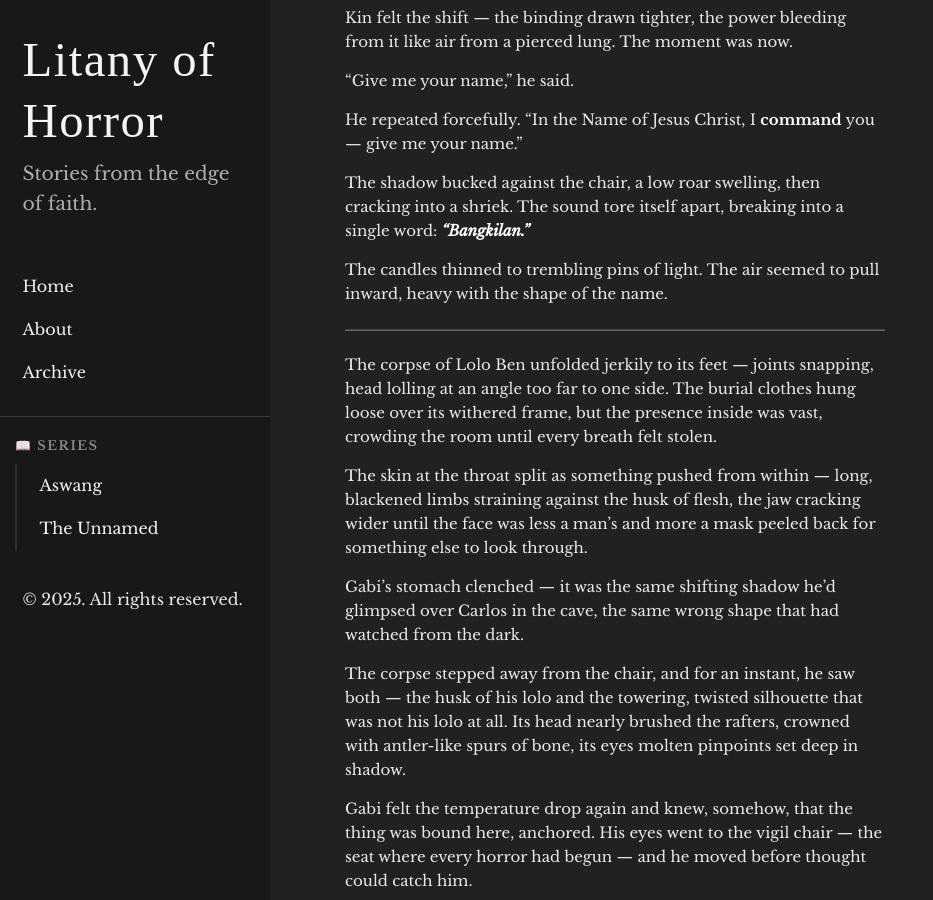
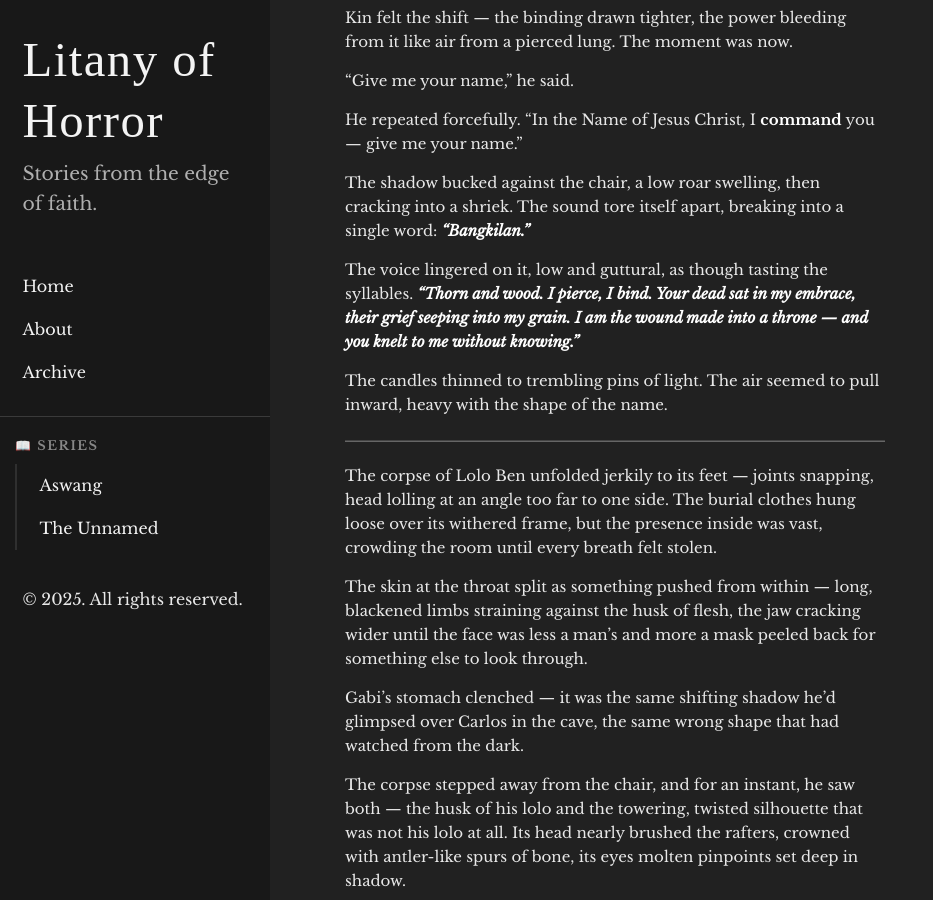
Before and after one commit to fearfulsmtry/litany-of-horror, a Jekyll site: the page built from _posts/2025-08-18-the-unnamed-part-viii.md, in a window 1280 px wide and 900 px high, scrolled down 3355 px. Shown: the whole window, without its empty margins (0-933 px from the left). Built offline with Jekyll 4.4.1, drawn with Linux system fonts in a browser that asks for light colours; some web fonts are replaced.

Commit message:
Add Bangkilan's revelation monologue in Part VIII
- Expand demon's self-identification with poetic explanation of its nature
- Clarify connection between demon, vigil chair, and family grief
- Enhance horror through "thorn and wood" imagery and binding metaphor
- Deepen the supernatural lore around the cursed vigil chair
- Strengthen the naming scene with demon's taunting self-description

```diff
--- a/_posts/2025-08-18-the-unnamed-part-viii.md
+++ b/_posts/2025-08-18-the-unnamed-part-viii.md
@@ -108,6 +108,8 @@ He repeated forcefully. “In the Name of Jesus Christ, I **command** you — gi
 
 The shadow bucked against the chair, a low roar swelling, then cracking into a shriek. The sound tore itself apart, breaking into a single word: **_“Bangkilan.”_**
 
+The voice lingered on it, low and guttural, as though tasting the syllables. ***“Thorn and wood. I pierce, I bind. Your dead sat in my embrace, their grief seeping into my grain. I am the wound made into a throne — and you knelt to me without knowing.”***
+
 The candles thinned to trembling pins of light. The air seemed to pull inward, heavy with the shape of the name.
 
 ---
```
